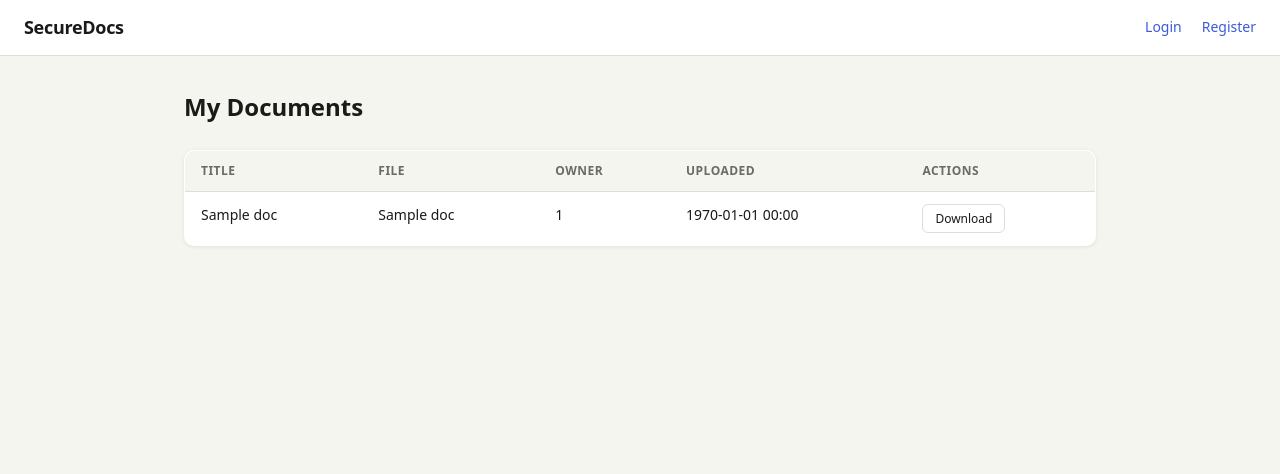
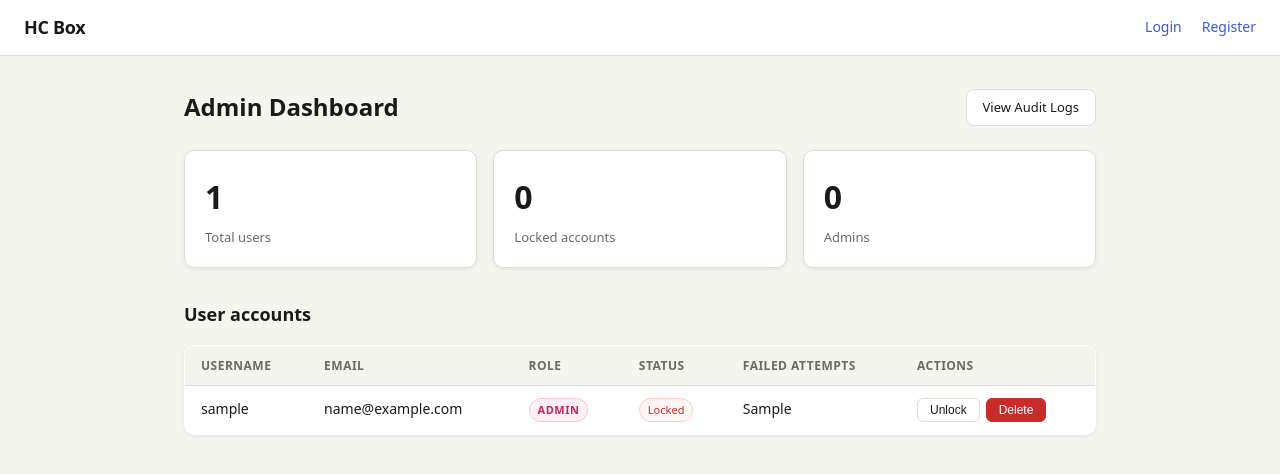
Before and after one commit to monkeywitkeyboard1/CS419-HoffmannCasey, a Flask app: template templates/admin/dashboard.html in a window 1280 px wide. Shown: the top 474 px of the page. Run offline with Flask 3, Linux system fonts and the light colour scheme; the template is opened without the code that fills it: most values are stand-ins (such as "Sample title", 1, 10 or a date in 2020).

Commit message:
Cosmetic Changes, fixed issue with admin dashboard

```diff
--- a/auth.py
+++ b/auth.py
@@ -31,7 +31,7 @@ def register():
     if request.method == 'POST':
         username = sanitize(request.form.get('username', ''))
         email = sanitize(request.form.get('email', ''))
-        password = request.form.get('password', '')  # Don't escape — goes to bcrypt
+        password = request.form.get('password', '')
         confirm = request.form.get('confirm_password', '')
 
         if password != confirm:
@@ -86,7 +86,7 @@ def login():
             record_failed_attempt(user['id'])
             log_login_fail(security_log, username, 'Wrong password')
 
-            # ✅ Re-fetch so we read the updated locked_until from disk
+            # Re-fetch so we read the updated locked_until from disk
             user = get_user_by_username(username)
             locked, _ = is_account_locked(user)
             if locked:
--- a/templates/admin/dashboard.html
+++ b/templates/admin/dashboard.html
@@ -1,68 +1,75 @@
 {% extends "base.html" %}
-{% block title %}My Documents — SecureDocs{% endblock %}
+{% block title %}Admin Dashboard — HC Box{% endblock %}
 {% block content %}
-<div class="dashboard">
-  <div class="dash-header">
-    <h1>My Documents</h1>
-    {% if user.role in ['user', 'admin'] %}
-      <a href="{{ url_for('documents.upload') }}" class="btn-primary">+ Upload</a>
-    {% endif %}
+<div style="display:flex;align-items:center;justify-content:space-between;margin-bottom:24px">
+  <h1 style="font-size:24px;font-weight:600">Admin Dashboard</h1>
+  <a href="{{ url_for('admin.audit_logs') }}" class="btn-secondary">View Audit Logs</a>
 </div>
 
-  {% if documents %}
+<div class="admin-grid">
+  <div class="stat-card">
+    <div class="stat-value">{{ users|length }}</div>
+    <div class="stat-label">Total users</div>
+  </div>
+  <div class="stat-card">
+    <div class="stat-value">{{ users.values()|selectattr('locked_until')|list|length }}</div>
+    <div class="stat-label">Locked accounts</div>
+  </div>
+  <div class="stat-card">
+    <div class="stat-value">{{ users.values()|selectattr('role','eq','admin')|list|length }}</div>
+    <div class="stat-label">Admins</div>
+  </div>
+</div>
+
+<h2 style="font-size:18px;font-weight:600;margin-bottom:16px">User accounts</h2>
 <table class="doc-table">
   <thead>
     <tr>
-          <th>Title</th>
-          <th>File</th>
-          <th>Owner</th>
-          <th>Uploaded</th>
+      <th>Username</th>
+      <th>Email</th>
+      <th>Role</th>
+      <th>Status</th>
+      <th>Failed attempts</th>
       <th>Actions</th>
     </tr>
   </thead>
   <tbody>
-        {% for doc in documents %}
+    {% for uid, u in users.items() %}
     <tr>
-          <td>{{ doc.title }}</td>
-          <td>{{ doc.original_name }}</td>
-          <td>{{ 'You' if doc.owner_id == g.user_id else doc.owner_id }}</td>
-          <td>{{ doc.created_at | int | timestamp_to_date }}</td>
+      <td>{{ u.username }}</td>
+      <td>{{ u.email }}</td>
+      <td>
+        <span class="role-badge role-{{ u.role }}">{{ u.role }}</span>
+      </td>
+      <td>
+        {% if u.locked_until %}
+          <span class="locked-badge">Locked</span>
+        {% else %}
+          <span style="color:var(--success);font-size:13px">Active</span>
+        {% endif %}
+      </td>
+      <td>{{ u.failed_attempts or 0 }}</td>
       <td class="actions">
-            <a href="{{ url_for('documents.download', doc_id=doc.id) }}" class="btn-sm">Download</a>
-
-            {% if doc.owner_id == g.user_id %}
-            <!-- Share -->
-            <button class="btn-sm btn-secondary"
-                    data-share-target="share-{{ doc.id }}">Share</button>
-            <div id="share-{{ doc.id }}" class="share-form" style="display:none">
-              <form method="post" action="{{ url_for('documents.share', doc_id=doc.id) }}">
-                <input type="text" name="username" placeholder="Username" maxlength="20" required>
-                <select name="role">
-                  <option value="viewer">Viewer</option>
-                  <option value="editor">Editor</option>
-                </select>
-                <button type="submit" class="btn-sm">Share</button>
+        {% if uid != g.user_id %}
+          {% if u.locked_until %}
+            <form method="post" action="{{ url_for('admin.unlock_user', user_id=uid) }}">
+              <button type="submit" class="btn-sm">Unlock</button>
             </form>
-            </div>
-
-            <!-- Delete -->
-            <form method="post" action="{{ url_for('documents.delete', doc_id=doc.id) }}"
-            data-confirm="Delete this document permanently?" style="display:inline">
+          {% else %}
+            <form method="post" action="{{ url_for('admin.lock_user', user_id=uid) }}">
+              <button type="submit" class="btn-sm btn-secondary">Lock</button>
+            </form>
+          {% endif %}
+          <form method="post" action="{{ url_for('admin.delete_user', user_id=uid) }}"
+                data-confirm="Permanently delete user {{ u.username }}?">
             <button type="submit" class="btn-sm btn-danger">Delete</button>
           </form>
+        {% else %}
+          <span style="color:var(--muted);font-size:12px">You</span>
         {% endif %}
       </td>
     </tr>
     {% endfor %}
   </tbody>
 </table>
-  {% else %}
-    <div class="empty-state">
-      <p>No documents yet.</p>
-      {% if user.role in ['user', 'admin'] %}
-        <a href="{{ url_for('documents.upload') }}" class="btn-primary">Upload your first document</a>
-      {% endif %}
-    </div>
-  {% endif %}
-</div>
 {% endblock %}
--- a/templates/admin/logs.html
+++ b/templates/admin/logs.html
@@ -1,5 +1,5 @@
 {% extends "base.html" %}
-{% block title %}Audit Logs — SecureDocs{% endblock %}
+{% block title %}Audit Logs — HC Box{% endblock %}
 {% block content %}
 <div style="display:flex;align-items:center;justify-content:space-between;margin-bottom:24px">
   <h1 style="font-size:24px;font-weight:600">Security audit log</h1>
--- a/templates/auth/login.html
+++ b/templates/auth/login.html
@@ -1,5 +1,5 @@
 {% extends "base.html" %}
-{% block title %}Login — SecureDocs{% endblock %}
+{% block title %}Login — HC Box{% endblock %}
 {% block content %}
 <div class="form-card">
   <h1>Log in</h1>
--- a/templates/auth/register.html
+++ b/templates/auth/register.html
@@ -1,5 +1,5 @@
 {% extends "base.html" %}
-{% block title %}Register — SecureDocs{% endblock %}
+{% block title %}Register — HC Box{% endblock %}
 {% block content %}
 <div class="form-card">
   <h1>Create account</h1>
--- a/templates/auth/register_guests.html
+++ b/templates/auth/register_guests.html
@@ -1,5 +1,5 @@
 {% extends "base.html" %}
-{% block title %}Guest Registration — SecureDocs{% endblock %}
+{% block title %}Guest Registration — HC Box{% endblock %}
 {% block content %}
 <div class="form-card">
   <h1>Guest Access</h1>
--- a/templates/base.html
+++ b/templates/base.html
@@ -3,18 +3,19 @@
 <head>
   <meta charset="UTF-8">
   <meta name="viewport" content="width=device-width, initial-scale=1.0">
-  <title>{% block title %}SecureDocs{% endblock %}</title>
+  <title>{% block title %}HC Box{% endblock %}</title>
   <link rel="stylesheet" href="{{ url_for('static', filename='css/style.css') }}">
 </head>
 <body>
   <nav class="navbar">
-    <a class="nav-brand" href="/">SecureDocs</a>
+    <a class="nav-brand" href="/">HC Box</a>
     <div class="nav-links">
       {% if g.user_id %}
         <span class="nav-user">{{ g.user.username }} ({{ g.user.role }})</span>
         <a href="{{ url_for('documents.dashboard') }}">My Documents</a>
         {% if g.user.role == 'admin' %}
           <a href="{{ url_for('admin.dashboard') }}">Admin</a>
+          <a href="{{ url_for('admin.audit_logs') }}">Audit Logs</a>
         {% endif %}
         <form method="post" action="{{ url_for('auth.logout') }}" style="display:inline">
           <button type="submit" class="btn-link">Logout</button>
--- a/templates/documents/dashboard.html
+++ b/templates/documents/dashboard.html
@@ -1,5 +1,5 @@
 {% extends "base.html" %}
-{% block title %}My Documents — SecureDocs{% endblock %}
+{% block title %}My Documents — HC Box{% endblock %}
 {% block content %}
 <div class="dashboard">
   <div class="dash-header">
--- a/templates/documents/upload.html
+++ b/templates/documents/upload.html
@@ -1,5 +1,5 @@
 {% extends "base.html" %}
-{% block title %}Upload Document — SecureDocs{% endblock %}
+{% block title %}Upload Document — HC Box{% endblock %}
 {% block content %}
 <div class="upload-card">
   <h1>Upload document</h1>
--- a/templates/index.html
+++ b/templates/index.html
@@ -1,9 +1,9 @@
 {% extends "base.html" %}
-{% block title %}SecureDocs — Secure Document Sharing{% endblock %}
+{% block title %}HC Box — Secure Document Sharing{% endblock %}
 {% block content %}
 <div class="hero">
   <h1>Secure Document Sharing</h1>
-  <p>Upload, encrypt, and share confidential documents with fine-grained access control.</p>
+  <p>Created by Anton Hoffmann and William Casey.</p>
   <div class="hero-cta">
     <a href="{{ url_for('auth.register') }}" class="btn-primary">Get started</a>
     <a href="{{ url_for('auth.login') }}" class="btn-secondary">Log in</a>
```
Also changed, not shown: README.md, config.py (line endings or trailing spaces), static/js/main.js (line endings or trailing spaces), tests/test_security.py (line endings or trailing spaces). Lines whose indentation alone changed are shown as unchanged.
